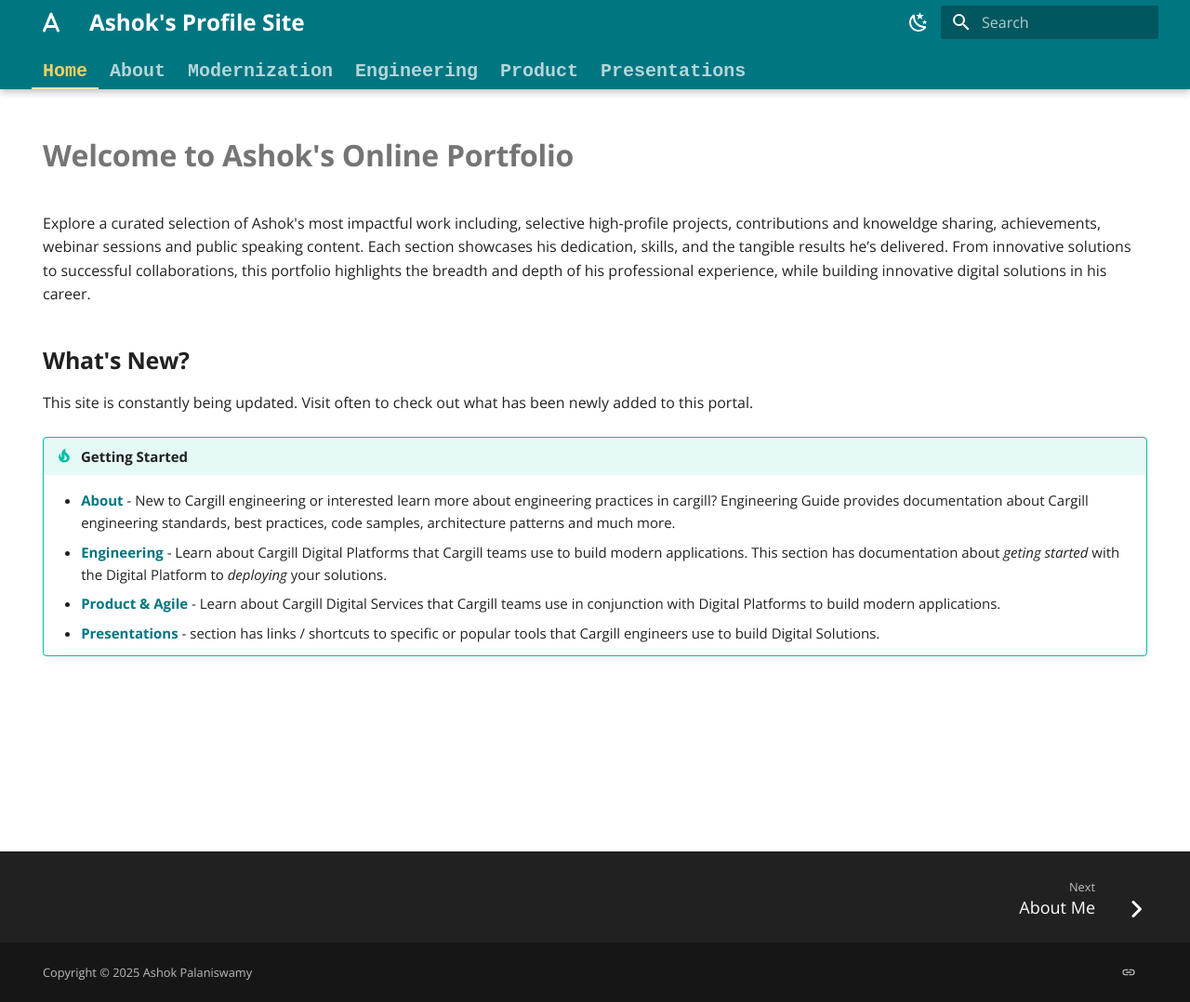
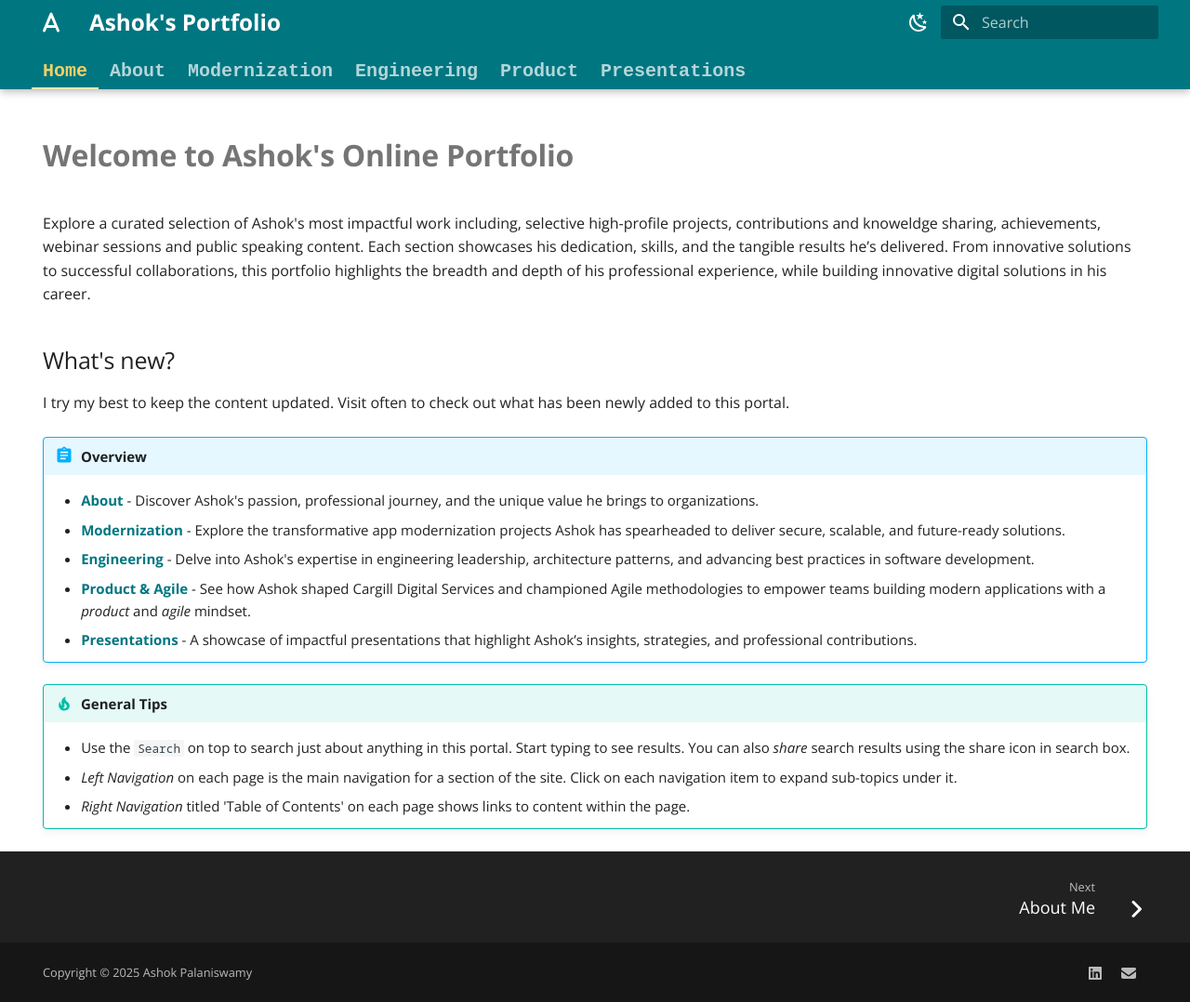
Before and after one commit to ashokdarsh/my-profile, an MkDocs documentation site: the page built from docs/index.md, in a window 1280 px wide and 1078 px high. Shown: the whole window at 93% size. Built offline with MkDocs 1.6.1 and Material for MkDocs 9.7.7, drawn with Linux system fonts in a browser that asks for light colours.

Commit message:
home page changes

```diff
--- a/docs/index.md
+++ b/docs/index.md
@@ -10,13 +10,20 @@ hide:
 
 Explore a curated selection of Ashok's most impactful work including, selective high-profile projects, contributions and knoweldge sharing, achievements, webinar sessions and public speaking content. Each section showcases his dedication, skills, and the tangible results he’s delivered. From innovative solutions to successful collaborations, this portfolio highlights the breadth and depth of his professional experience, while building innovative digital solutions in his career.
 
-## **What's New?**
+## What's new?
 
-This site is constantly being updated. Visit often to check out what has been newly added to this portal.
+I try my best to keep the content updated. Visit often to check out what has been newly added to this portal.
 
-!!! tip "Getting Started"
+!!! Abstract "Overview"
 
-    - [**About**](about/index.md) - New to Cargill engineering or interested learn more about engineering practices in cargill? Engineering Guide provides documentation about Cargill engineering standards, best practices, code samples, architecture patterns and much more.
-    - [**Engineering**](engineering/index.md) - Learn about Cargill Digital Platforms that Cargill teams use to build modern applications. This section has documentation about *geting started* with the Digital Platform to *deploying* your solutions.
-    - [**Product & Agile**](product/index.md) - Learn about Cargill Digital Services that Cargill teams use in conjunction with Digital Platforms to build modern applications.
-    - [**Presentations**](presentations/index.md) - section has links / shortcuts to specific or popular tools that Cargill engineers use to build Digital Solutions.
+    - [**About**](about/index.md) - Discover Ashok's passion, professional journey, and the unique value he brings to organizations.
+    - [**Modernization**](about/index.md) - Explore the transformative app modernization projects Ashok has spearheaded to deliver secure, scalable, and future-ready solutions.
+    - [**Engineering**](modernization/index.md) - Delve into Ashok's expertise in engineering leadership, architecture patterns, and advancing best practices in software development.
+    - [**Product & Agile**](product/index.md) - See how Ashok shaped Cargill Digital Services and championed Agile methodologies to empower teams building modern applications with a _product_ and _agile_ mindset.
+    - [**Presentations**](presentations/index.md) - A showcase of impactful presentations that highlight Ashok’s insights, strategies, and professional contributions.
+
+!!! tip "General Tips"
+
+    - Use the `Search` on top to search just about anything in this portal. Start typing to see results. You can also *share* search results using the share icon in search box.
+    - *Left Navigation* on each page is the main navigation for a section of the site. Click on each navigation item to expand sub-topics under it.
+    - *Right Navigation* titled 'Table of Contents' on each page shows links to content within the page.
--- a/mkdocs.yml
+++ b/mkdocs.yml
@@ -1,6 +1,6 @@
-site_name: Ashok's Profile Site
+site_name: Ashok's Portfolio
 site_description: >-
-  Ashok's Work Profile website.
+  Ashok's Work Portfolio website.
 site_url: https://ashokdarsh.github.io/my-profile/
 
 copyright: Copyright &copy; <script>document.write(new Date().getFullYear())</script> Ashok Palaniswamy
@@ -95,8 +95,10 @@ plugins:
 extra:
   generator: false
   social:
-    - icon: simple/linkedin
+    - icon: fontawesome/brands/linkedin
       link: https://linkedin.com/in/ashanaa
+    - icon: fontawesome/solid/envelope
+      link: mailto:ashanaa@hotmail.com
 
 extra_css:
   - stylesheets/extra.css
```
